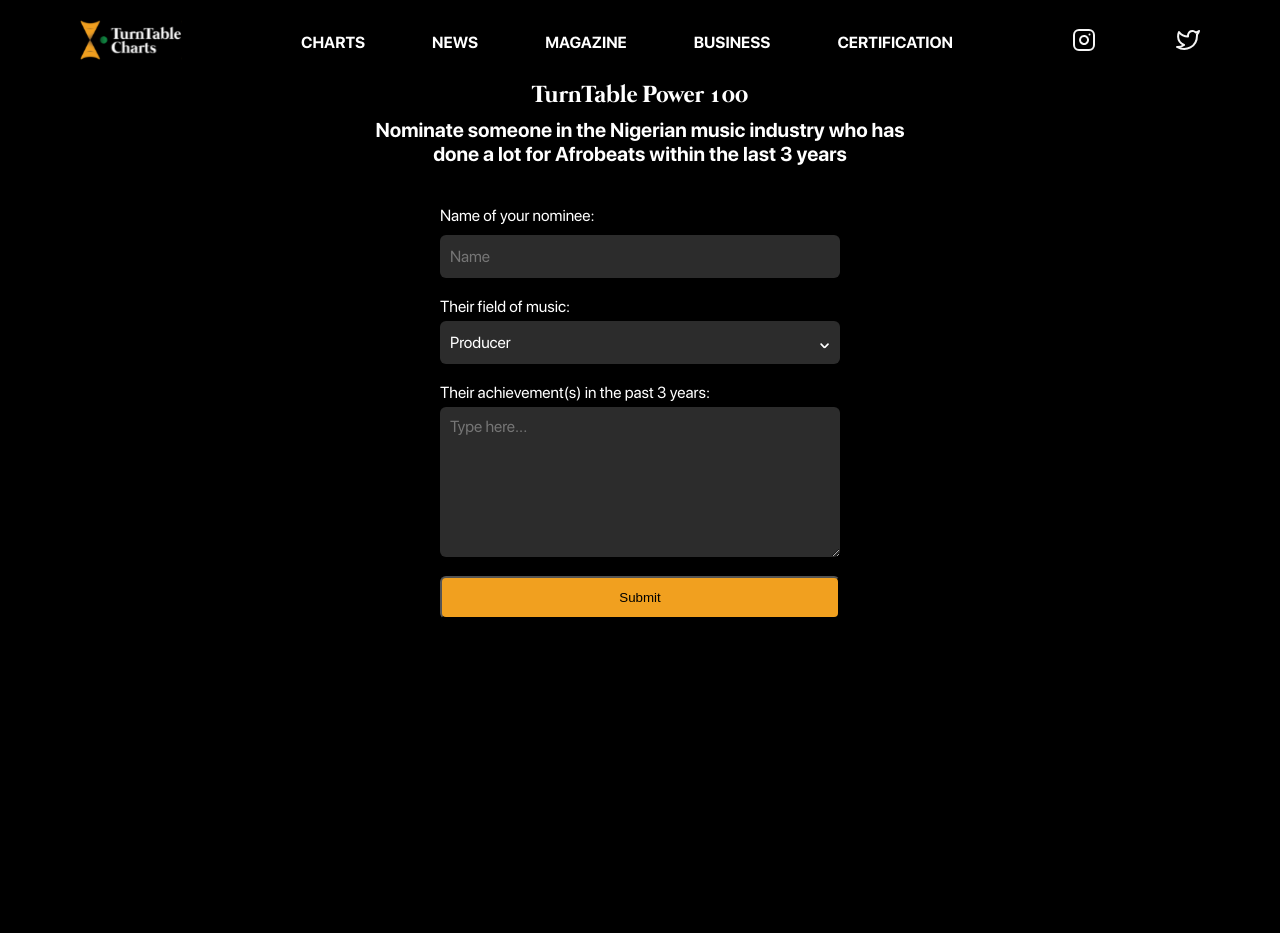
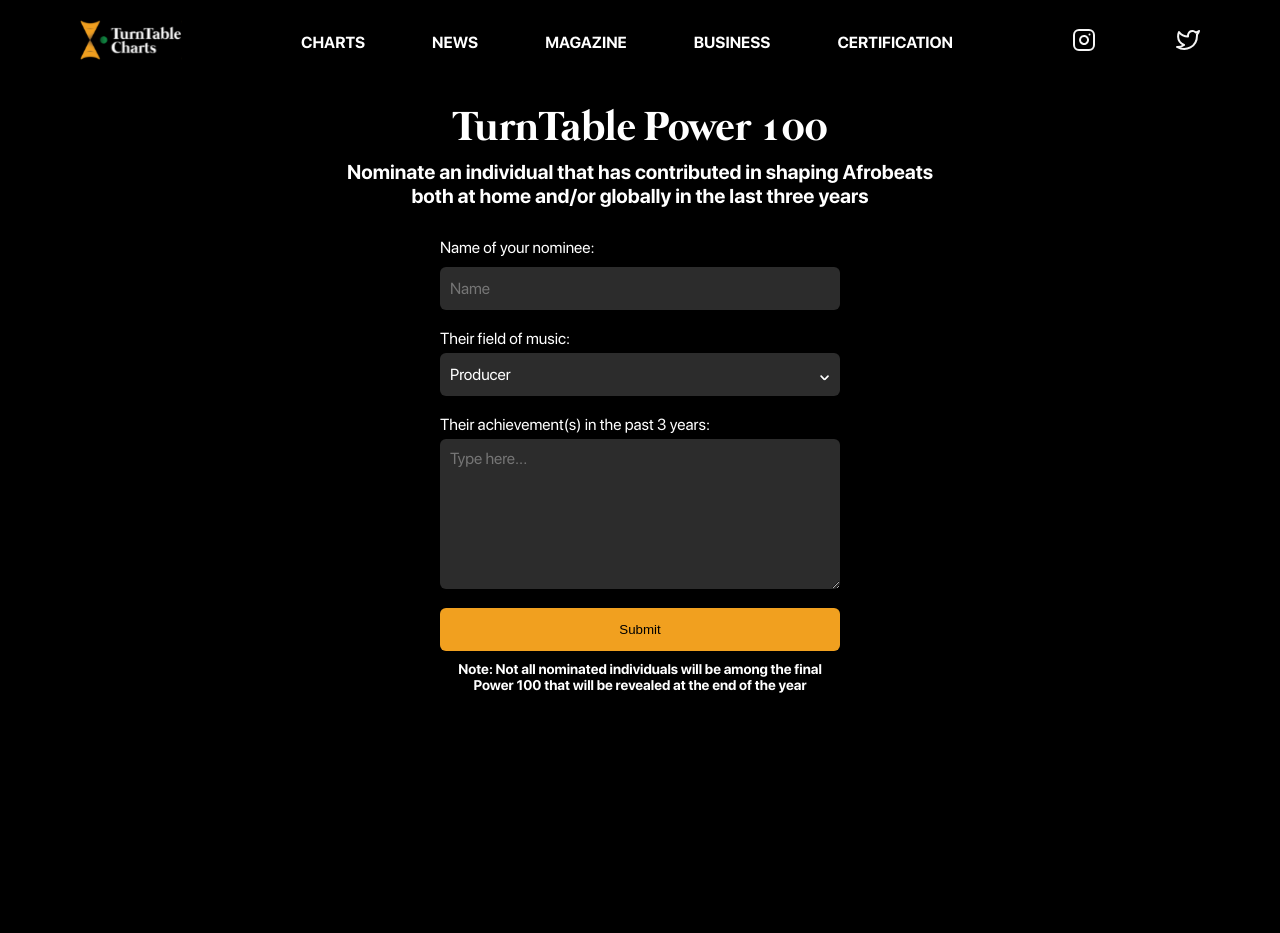
Before and after one commit to turntablecharts/turntablecharts-website-2026, a Next.js app: page /power100 in a window 1280 px wide. Shown: the top 933 px of the page. Built offline with nearby package versions, Linux system fonts and the light colour scheme.

Commit message:
chore: power100 adjustments

```diff
--- a/components/molecules/Footer.tsx
+++ b/components/molecules/Footer.tsx
@@ -16,14 +16,18 @@
         <Link href="/">
           <a>
             <Typography.Text style={{ color: Theme.colorPalette.ttcYellow }} fontType="Montserrat" level="medium" weight="medium">
-              Turntable Charts
+              TurnTable Charts
             </Typography.Text>
           </a>
         </Link>
       </div>
       <div className="ttc_socials">
-        <TTCIconInsta className="ttc_socials-icon" />
-        <TTCIconTwiter className="ttc_socials-icon" />
+        <a target="_blank" rel="noreferrer" className="socials_icon" href="https://www.instagram.com/turntablecharts/">
+          <TTCIconInsta className="ttc_socials-icon" />
+        </a>
+        <a target="_blank" rel="noreferrer" className="socials_icon" href="https://twitter.com/TurntableCharts">
+          <TTCIconTwiter className="ttc_socials-icon" />
+        </a>
       </div>
     </FooterStyling>
   );
--- a/components/molecules/Form.tsx
+++ b/components/molecules/Form.tsx
@@ -1,5 +1,5 @@
 import { useState } from 'react';
-// import Typography from 'components/atoms/typography';
+import Typography from 'components/atoms/typography';
 import media from 'constants/MediaQuery';
 import Theme from 'constants/Theme';
 import styled from 'styled-components';
@@ -66,6 +66,7 @@
             <option value="mediaPersonnel">Media Personnel</option>
             <option value="writer">Writer</option>
             <option value="creative">Creative</option>
+            <option value="influencer">Influencer</option>
             <option value="others">Others</option>
           </select>
           <span className="select-icon">
@@ -82,6 +83,9 @@
       <button type="submit" className="btn-submit">
         Submit
       </button>
+      <Typography.Text fontType="SFProText" className="note" style={{ marginTop: '10px' }} weight="semiBold">
+        Note: Not all nominated individuals will be among the final Power 100 that will be revealed at the end of the year
+      </Typography.Text>
     </Power100FormStyling>
   );
 };
@@ -91,13 +95,19 @@
   height: 400px;
   font-family: SFProText;
 
+  .note {
+    font-size: 14px;
+  }
+
   select,
   .select-container {
     width: 400px;
   }
+
   .select-container {
     position: relative;
   }
+
   .select-icon {
     position: absolute;
     top: 50%;
@@ -110,6 +120,9 @@
   width: 300px;
   height: 300px;
   font-size: 14px;
+  .note{
+    font-size: 10px;
+  }
   select,
   .select-container {
     width: 300px;
@@ -159,6 +172,8 @@
   }
 
   .btn-submit {
+    outline: none;
+    border: none;
     width: 100%;
     height: 43px;
     padding: 10px;
--- a/components/molecules/JoinUs.tsx
+++ b/components/molecules/JoinUs.tsx
@@ -12,9 +12,8 @@
           TurnTable Power100
         </Typography.Heading>
         <Typography.Text fontType="SFProText" className="body" style={{ marginBottom: '40px' }} weight="semiBold">
-          Nominate someone in the Nigerian music industry who has
-          <br /> done a lot for Afrobeats within the last 3 years
-          {/* <br /> about Nigerian music you love. */}
+          Nominate an individual that has contributed in shaping Afrobeats
+          <br /> both at home and/or globally in the last three years
         </Typography.Text>
       </div>
       <CTAButton label="Get Started" to="/power100" />
--- a/pages/power100/index.tsx
+++ b/pages/power100/index.tsx
@@ -8,12 +8,12 @@
 const power100 = () => {
   return (
     <Power100Styling>
-      <Typography.Heading fontType="Mermaid" className="header" level={2} style={{ marginBottom: '10px' }}>
+      <Typography.Heading fontType="Mermaid" className="header" level={2} style={{ marginBottom: '10px' }} weight="semiBold">
         TurnTable Power 100
       </Typography.Heading>
-      <Typography.Text fontType="SFProText" className="body" style={{ marginBottom: '40px' }} weight="semiBold">
-        Nominate someone in the Nigerian music industry who has
-        <br /> done a lot for Afrobeats within the last 3 years
+      <Typography.Text fontType="SFProText" className="body" style={{ marginBottom: '30px' }} weight="semiBold">
+        Nominate an individual that has contributed in shaping Afrobeats
+        <br /> both at home and/or globally in the last three years
       </Typography.Text>
       <Form />
     </Power100Styling>
@@ -28,6 +28,14 @@
   align-items: center;
   justify-content: center;
   text-align: center;
+  margin-top: 25px;
+
+  .header {
+    font-size: ${Theme.fontSizes.extralarge};
+    ${media.mobileLarge`
+      font-size: 24px;
+    `}
+  }
 
   .body {
     font-size: ${Theme.fontSizes.xlarge};
--- a/styles/globals.scss
+++ b/styles/globals.scss
@@ -108,3 +108,24 @@
 // * {
 //   outline: 1px dotted red;
 // }
+
+/* Scroll bar */
+/* width */
+::-webkit-scrollbar {
+  width: 5px;
+}
+
+/* Track */
+::-webkit-scrollbar-track {
+  background: black;
+}
+
+/* Handle */
+::-webkit-scrollbar-thumb {
+  background: #f1a01f;
+}
+
+/* Handle on hover */
+::-webkit-scrollbar-thumb:hover {
+  background: #f1a01f;
+}
```
